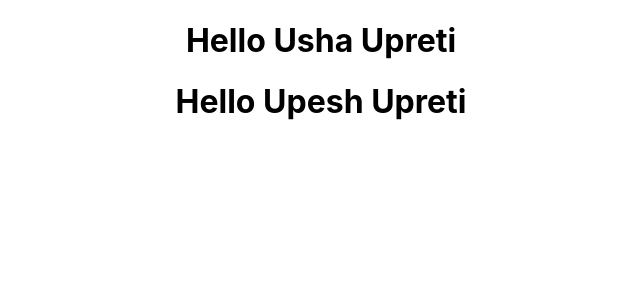
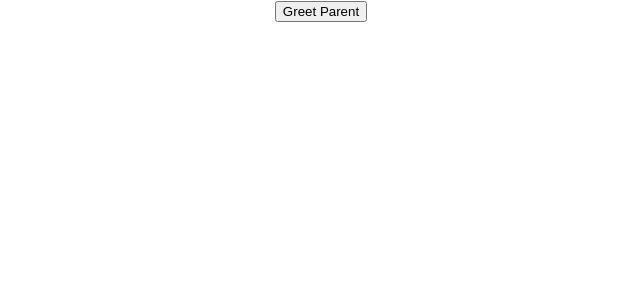
Before and after one commit to yogeshkhadka34/learning-react, a React (Create React App) app: page / in a window 1280 px wide. Shown: the top 300 px of the page, without its empty margins (319-959 px from the left). Built offline with nearby package versions, Linux system fonts and the light colour scheme.

Commit message:
Event handling, Binding, Parent and child props handling

```diff
--- a/src/App.js
+++ b/src/App.js
@@ -4,19 +4,23 @@ import Greet from './components/Greet';
 import Welcome from './components/Welcome';
 import Hello from './components/Hello'
 import Counter from './components/Counter'
+import Events from './components/Events'
+import Parent from './components/Parent'
 
 function App() {
   return (
     <div className="App">
-      {/* <Counter></Counter>
-      <Greet ></Greet>
-      <Welcome name="Usha" caste="Upreti"></Welcome> */}
-      <Hello name="Usha" caste="Upreti">
+      <Parent></Parent>
+      {/* <Events></Events> */}
+      {/* <Counter></Counter> */}
+      {/* <Greet ></Greet> */}
+      {/* <Welcome name="Usha" caste="Upreti"></Welcome> */}
+      {/* <Hello name="Usha" caste="Upreti">
         <button>Action</button>
       </Hello>
       <Hello name="Upesh" caste="Upreti">
         <p>Haha hi!</p>
-      </Hello>
+      </Hello> */}
 
       {/* <Welcome></Welcome> */}
     </div>
--- /dev/null
+++ b/src/components/Child.js
@@ -0,0 +1,11 @@
+import React from 'react'
+
+function Child(props) {
+  return (
+    <div>
+        <button onClick= {()=>props.greetHandler("child")} >Greet Parent</button>
+    </div>
+  )
+}
+
+export default Child
--- a/src/components/Counter.js
+++ b/src/components/Counter.js
@@ -26,11 +26,16 @@ class Counter extends Component {
         this.increment()
     }
 
+    clickHandler(){
+        console.log("Button CLicked")
+    }
+
   render() {
     return (
       <div>
         <h1>{this.state.count}</h1>
         <button onClick = {()=> this.increment5()}>Increment</button>
+        <button onClick={this.clickHandler}>Event</button>
       </div>
     )
   }
--- /dev/null
+++ b/src/components/Events.js
@@ -0,0 +1,40 @@
+import React, { Component } from 'react'
+
+class Events extends Component {
+    constructor(props) {
+      super(props)
+
+      this.state = {
+         message : "Hello"
+      }
+    //   this.changeMessage= this.changeMessage.bind(this)
+    }
+    // changeMessage(){
+    //     this.setState({
+    //         message : "Goodbye",
+    //     })
+    //     console.log("clicked")
+    // }
+
+    changeMessage=()=>{
+       this.setState({
+        message : "Goodbye"
+       })
+    }
+
+  render() {
+    return (
+      <div>
+        <h1>{this.state.message}</h1>
+
+        {/* Binding in render */}
+        {/* <button onClick={this.changeMessage.bind(this)}>Click</button> */}
+
+        {/* <button onClick={()=>this.changeMessage()}>click</button> */}
+        <button onClick={this.changeMessage}>Click</button>
+      </div>
+    )
+  }
+}
+
+export default Events
--- /dev/null
+++ b/src/components/Parent.js
@@ -0,0 +1,25 @@
+import React, { Component } from 'react'
+import Child from './Child'
+
+class Parent extends Component {
+    constructor(props) {
+      super(props)
+
+      this.state = {
+         greet : "Parent"
+      }
+      this.greetParent = this.greetParent.bind(this)
+    }
+    greetParent(childName){
+        alert(`Hello ${this.state.greet} from ${childName}`)
+    }
+  render() {
+    return (
+      <div>
+        <Child greetHandler = {this.greetParent} > </Child>
+      </div>
+    )
+  }
+}
+
+export default Parent
```
